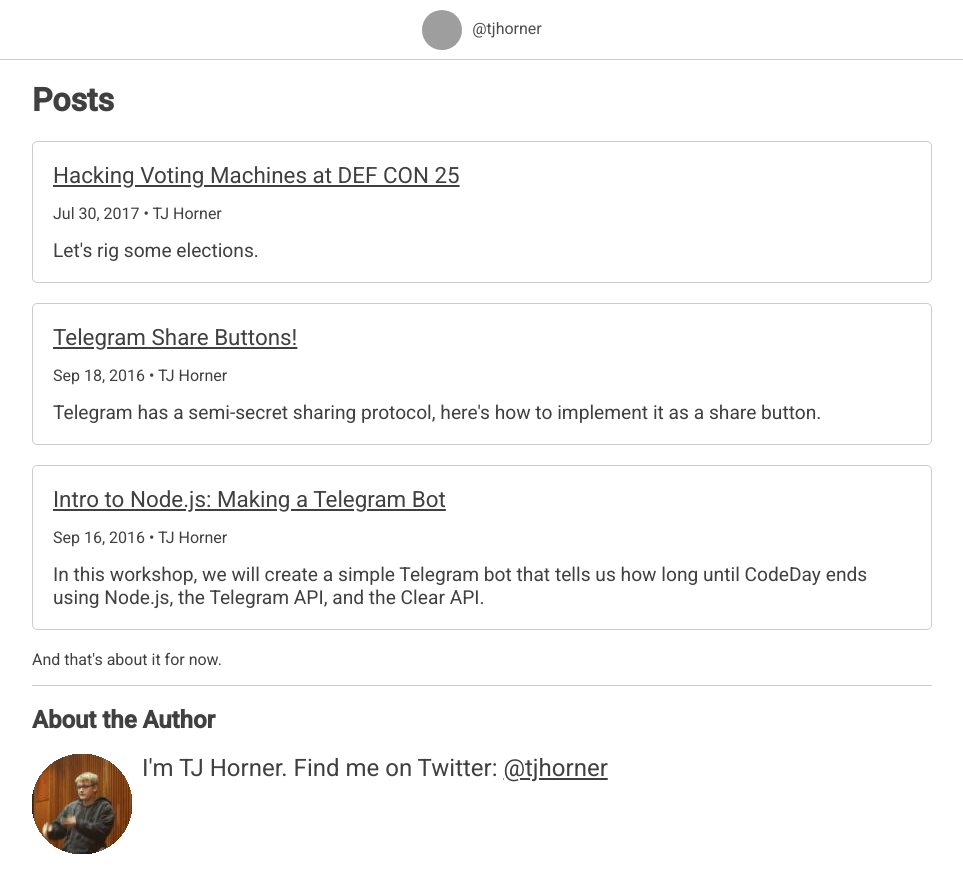
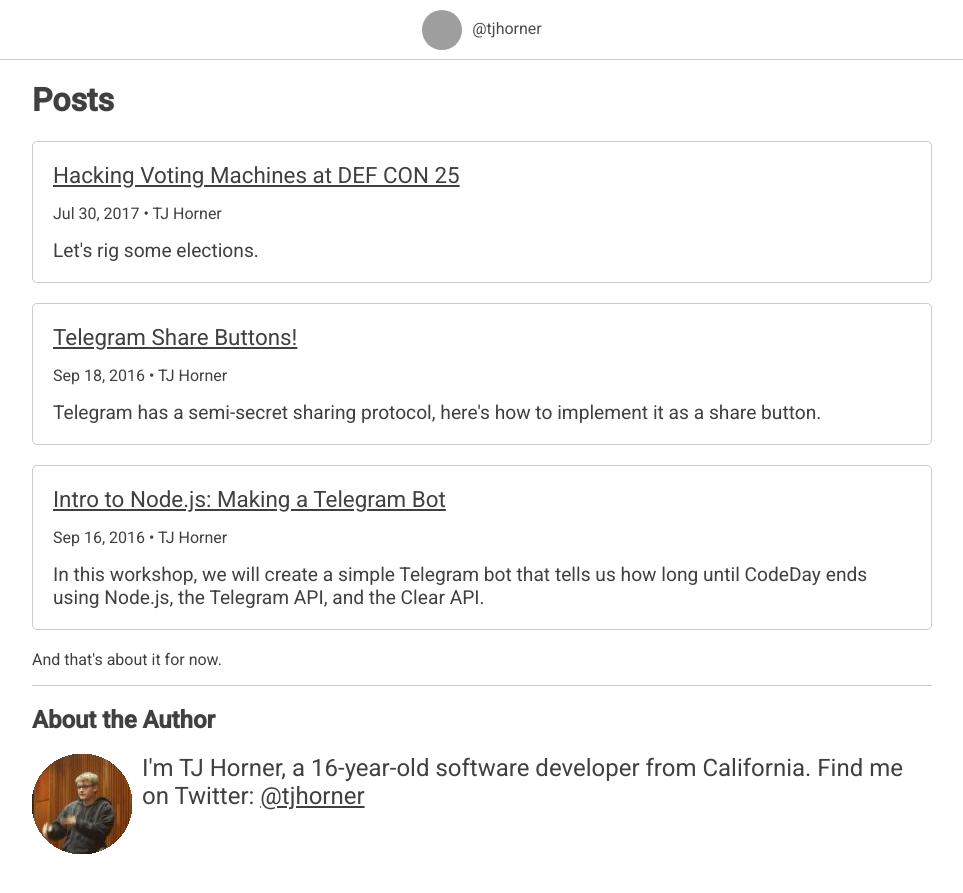
Before and after one commit to tjhorner/blog, a Jekyll site: the page built from index.html, in a window 1280 px wide. Shown: the top 893 px of the page, without its empty margins (158-1121 px from the left). Built offline with Jekyll 4.4.1, drawn with Linux system fonts in a browser that asks for light colours; grey boxes are pictures that could not be loaded.

Commit message:
update a good thing

```diff
--- a/_includes/footer.html
+++ b/_includes/footer.html
@@ -3,7 +3,7 @@
     <h2>About the Author</h2>
 
     <div class="about">
-      I'm TJ Horner. Find me on Twitter: <a href="https://twitter.com/tjhorner">@tjhorner</a>
+      I'm TJ Horner, a 16-year-old software developer from California. Find me on Twitter: <a target="_blank" href="https://twitter.com/tjhorner">@tjhorner</a>
     </div>
   </div>
 </div>
```
